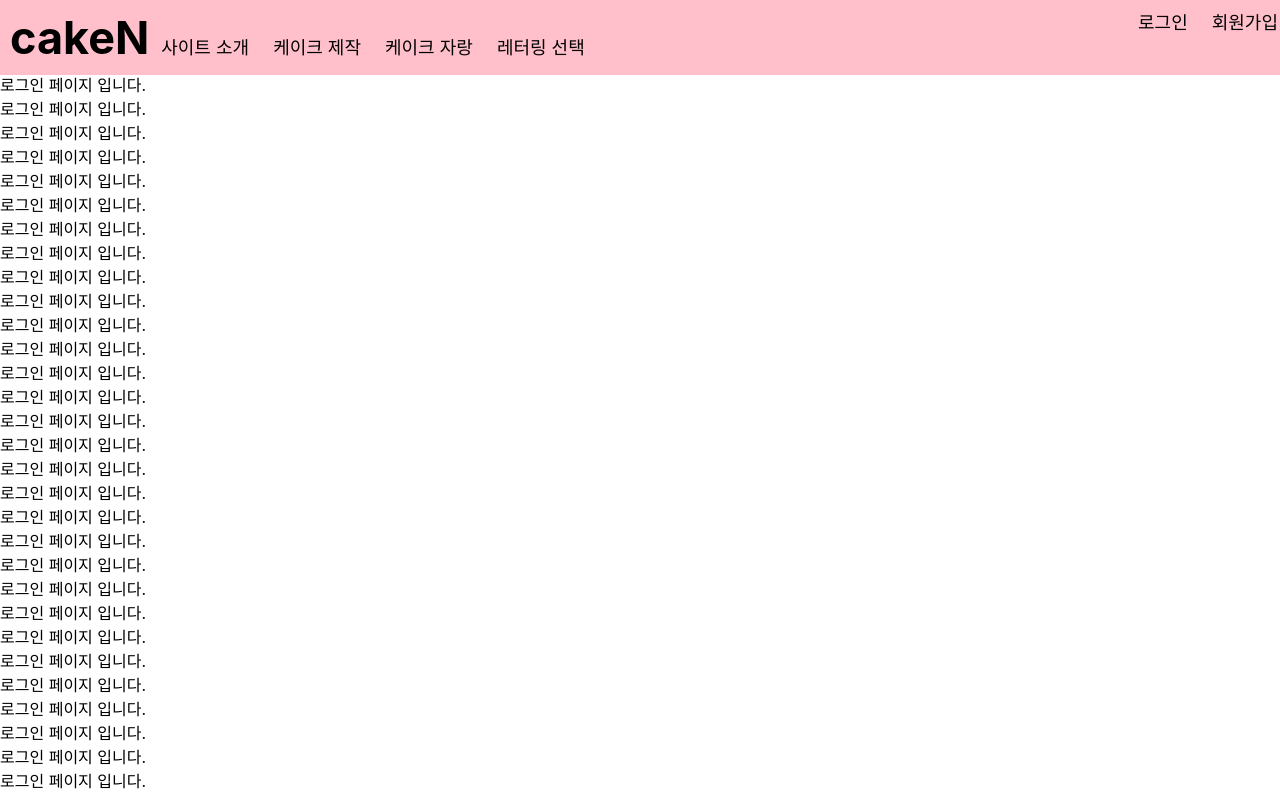
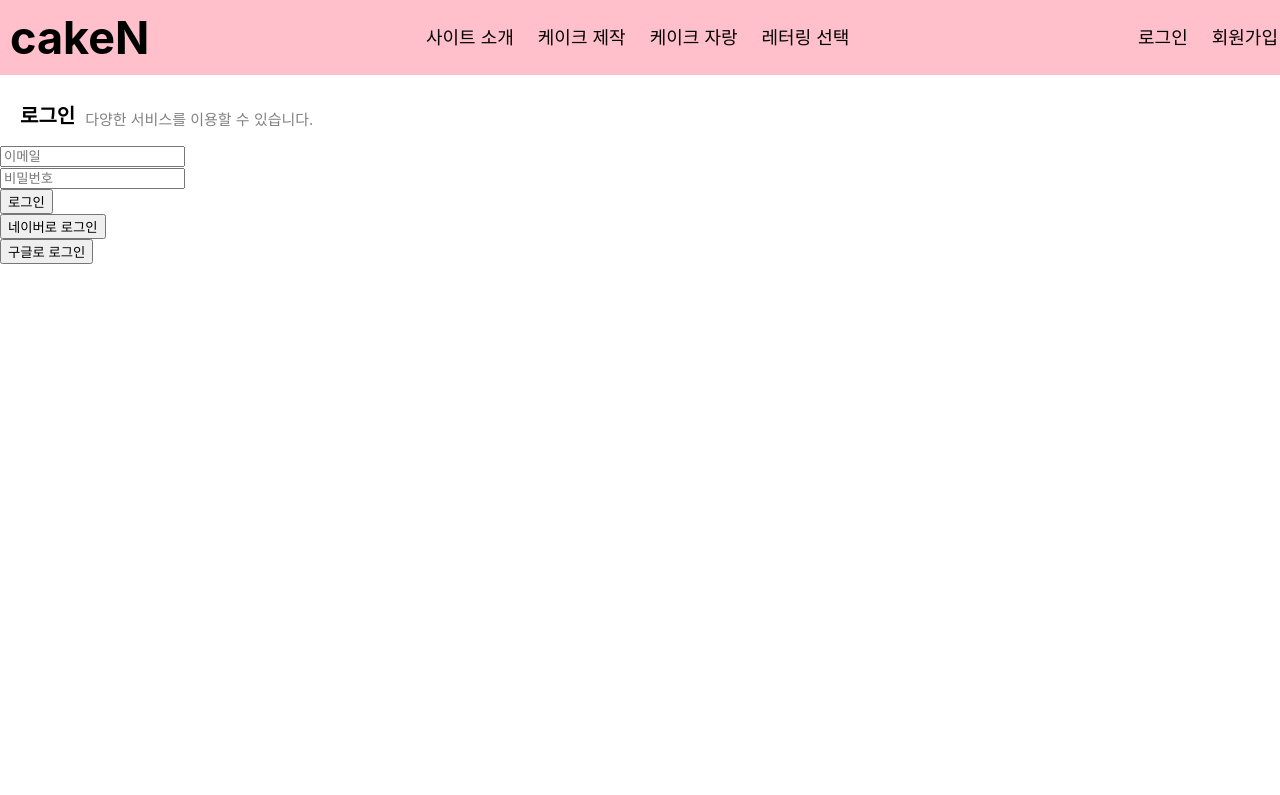
Before and after one commit to sm-CODE-IT/cakeN, a React (Create React App) app in the folder frontend/cake/: page /login in a window 1280 px wide. Shown: the top 795 px of the page. Built offline with nearby package versions, Linux system fonts and the light colour scheme.

Commit message:
[FEAT] 회원가입&로그인 초안

```diff
--- a/frontend/cake/src/App.css
+++ b/frontend/cake/src/App.css
@@ -13,9 +13,10 @@
   top: 0; /* At the top */
   z-index: 99;
 
-  text-align: center;
   display: flex;
+  flex-wrap: wrap;
   justify-content: space-between;
+  align-items: center;
 }
 
 /* 로고 속성 */
@@ -48,6 +49,25 @@
 .NaviHeader .menu.active:hover {
   background-color: cornsilk;
 }
+
+/* ContentHeader */
+.ContentHeader {
+  padding-left: 20px;
+  display: flex;
+  justify-content: flex-start;
+  align-items: flex-end;
+}
+.ContentHeader dt {
+  font-size: 20px;
+  font-weight: bold;
+}
+
+.ContentHeader dd {
+  font-size: 15px;
+  color: gray;
+  margin-left: 10px;
+}
+
 
 /* LETTERING */
 .Lettering .lettering_type {
@@ -103,3 +123,38 @@ pre {
   cursor: pointer;
   transition: 0.15s ease-in-out;
 }
+
+/* Login SignUp */
+.Login {
+  margin-top: 100px;
+
+}
+
+/* SignUp */
+.SignUp {
+  margin-top: 100px;
+}
+
+.SignUp table {
+  border: 1px solid pink;
+  width: 90%;
+  margin-left: auto;
+  margin-right: auto;
+
+  padding: 15px;
+}
+
+.SignUp th {
+  width: 30%;
+  font-weight: initial;
+  text-align: start;
+}
+
+.SignUp td {
+  width: 100%;
+}
+
+.SignUp .signBtn {
+  width: 40%;
+
+}
--- /dev/null
+++ b/frontend/cake/src/components/ContentHeader.js
@@ -0,0 +1,11 @@
+const ContentHeader = ({title, content}) => {
+
+    return (
+      <dl className="ContentHeader">
+        <dt>{title}</dt>
+        <dd>{content}</dd>
+      </dl>
+    );
+  };
+
+  export default ContentHeader;
--- a/frontend/cake/src/components/NaviHeader.js
+++ b/frontend/cake/src/components/NaviHeader.js
@@ -4,6 +4,8 @@ const NaviHeader = () => {
       <header className="NaviHeader" id="navbar">
             <div className="left">
                 <a href={"/"} id="logo">cakeN</a>
+            </div>
+            <div className="center">
                 <a href="/intro" className="menu">사이트 소개</a>
                 <a href="/design" className="menu">케이크 제작</a>
                 <a href="/contest" className="menu">케이크 자랑</a>
--- a/frontend/cake/src/pages/Intro.js
+++ b/frontend/cake/src/pages/Intro.js
@@ -1,6 +1,11 @@
+import ContentHeader from "../components/ContentHeader";
+
 const Intro = () => {
+    const title = "로그인";
+    const content = "다양한 서비스를 이용할 수 있습니다."
     return (
         <div>
+            <ContentHeader title={title} content={content}/>
             {"사이트 소개페이지"}
         </div>
     );
--- a/frontend/cake/src/pages/Login.js
+++ b/frontend/cake/src/pages/Login.js
@@ -1,84 +1,24 @@
+import ContentHeader from "../components/ContentHeader";
+
 const Login = () => {
+    const title = "로그인";
+    const content = "다양한 서비스를 이용할 수 있습니다.";
+
     return (
-        <div>
-            {"로그인 페이지 입니다."}
-            <br/>
-            {"로그인 페이지 입니다."}
-            <br/>
-            {"로그인 페이지 입니다."}
-            <br/>
-            {"로그인 페이지 입니다."}
-            <br/>
-            {"로그인 페이지 입니다."}
-            <br/>
-            {"로그인 페이지 입니다."}
-            <br/>{"로그인 페이지 입니다."}
-            <br/>
-            {"로그인 페이지 입니다."}
-            <br/>
-            {"로그인 페이지 입니다."}
-            <br/>
-            {"로그인 페이지 입니다."}
-            <br/>
-            {"로그인 페이지 입니다."}
-            <br/>
-            {"로그인 페이지 입니다."}
-            <br/>
-            {"로그인 페이지 입니다."}
-            <br/>{"로그인 페이지 입니다."}
-            <br/>
-            {"로그인 페이지 입니다."}
-            <br/>
-            {"로그인 페이지 입니다."}
-            <br/>
-            {"로그인 페이지 입니다."}
-            <br/>
-            {"로그인 페이지 입니다."}
-            <br/>
-            {"로그인 페이지 입니다."}
-            <br/>
-            {"로그인 페이지 입니다."}
-            <br/>{"로그인 페이지 입니다."}
-            <br/>
-            {"로그인 페이지 입니다."}
-            <br/>
-            {"로그인 페이지 입니다."}
-            <br/>
-            {"로그인 페이지 입니다."}
-            <br/>
-            {"로그인 페이지 입니다."}
-            <br/>
-            {"로그인 페이지 입니다."}
-            <br/>
-            {"로그인 페이지 입니다."}
-            <br/>{"로그인 페이지 입니다."}
-            <br/>
-            {"로그인 페이지 입니다."}
-            <br/>
-            {"로그인 페이지 입니다."}
-            <br/>
-            {"로그인 페이지 입니다."}
-            <br/>
-            {"로그인 페이지 입니다."}
-            <br/>
-            {"로그인 페이지 입니다."}
-            <br/>
-            {"로그인 페이지 입니다."}
-            <br/>{"로그인 페이지 입니다."}
-            <br/>
-            {"로그인 페이지 입니다."}
-            <br/>
-            {"로그인 페이지 입니다."}
-            <br/>
-            {"로그인 페이지 입니다."}
-            <br/>
-            {"로그인 페이지 입니다."}
-            <br/>
-            {"로그인 페이지 입니다."}
-            <br/>
-            {"로그인 페이지 입니다."}
-            <br/>{"로그인 페이지 입니다."}
-            <br/>
+        <div className="Login">
+            <ContentHeader title={title} content={content} />
+            <div>
+                <form>
+                    <div><input type = "email" placeholder="이메일" required/></div>
+                    <div><input  type = "password" placeholder="비밀번호" required /></div>
+                    <div><button type = "submit">{"로그인"}</button></div>
+                </form>
+            </div>
+
+            <div>
+                <div><button>네이버로 로그인</button></div>
+                <div><button>구글로 로그인</button></div>
+            </div>
         </div>
     );
 };
--- a/frontend/cake/src/pages/SignUp.js
+++ b/frontend/cake/src/pages/SignUp.js
@@ -1,10 +1,48 @@
+import ContentHeader from "../components/ContentHeader";
+
 const SignUp = () => {
+    const title = "회원가입";
+    const content = "다양한 서비스를 이용할 수 있습니다.";
     return (
-        <div>
-            <div>*은 필수 입력사항입니다.</div>
+        <div className="SignUp">
+            <ContentHeader title={title} content={content} />
             <div>
-                <div className="left"></div>
-
+                <p>*은 필수 입력사항입니다.</p>
+                <form>
+                    <table border>
+                        <tbody>
+                            <tr>
+                                <th>이메일*</th>
+                                <td><input /></td>
+                            </tr>
+                            <tr>
+                                <th>비밀번호*</th>
+                                <td><input /></td>
+                            </tr>
+                            <tr>
+                                <th>비밀번호 재확인*</th>
+                                <td><input /></td>
+                            </tr>
+                            <tr>
+                                <th>닉네임*</th>
+                                <td><input /></td>
+                            </tr>
+                            <tr>
+                                <th>프로필 선택</th>
+                                <td><button>선택</button></td>
+                            </tr>
+                            <tr>
+                                <th>자기소개</th>
+                                <td><textarea /></td>
+                            </tr>
+                        </tbody>
+                        <tfoot>
+                            <tr>
+                                <td colSpan={2}><button className="signBtn">가입하기</button></td>
+                            </tr>
+                        </tfoot>
+                    </table>
+                </form>
             </div>
         </div>
     );
```
Lines whose indentation alone changed are shown as unchanged.
